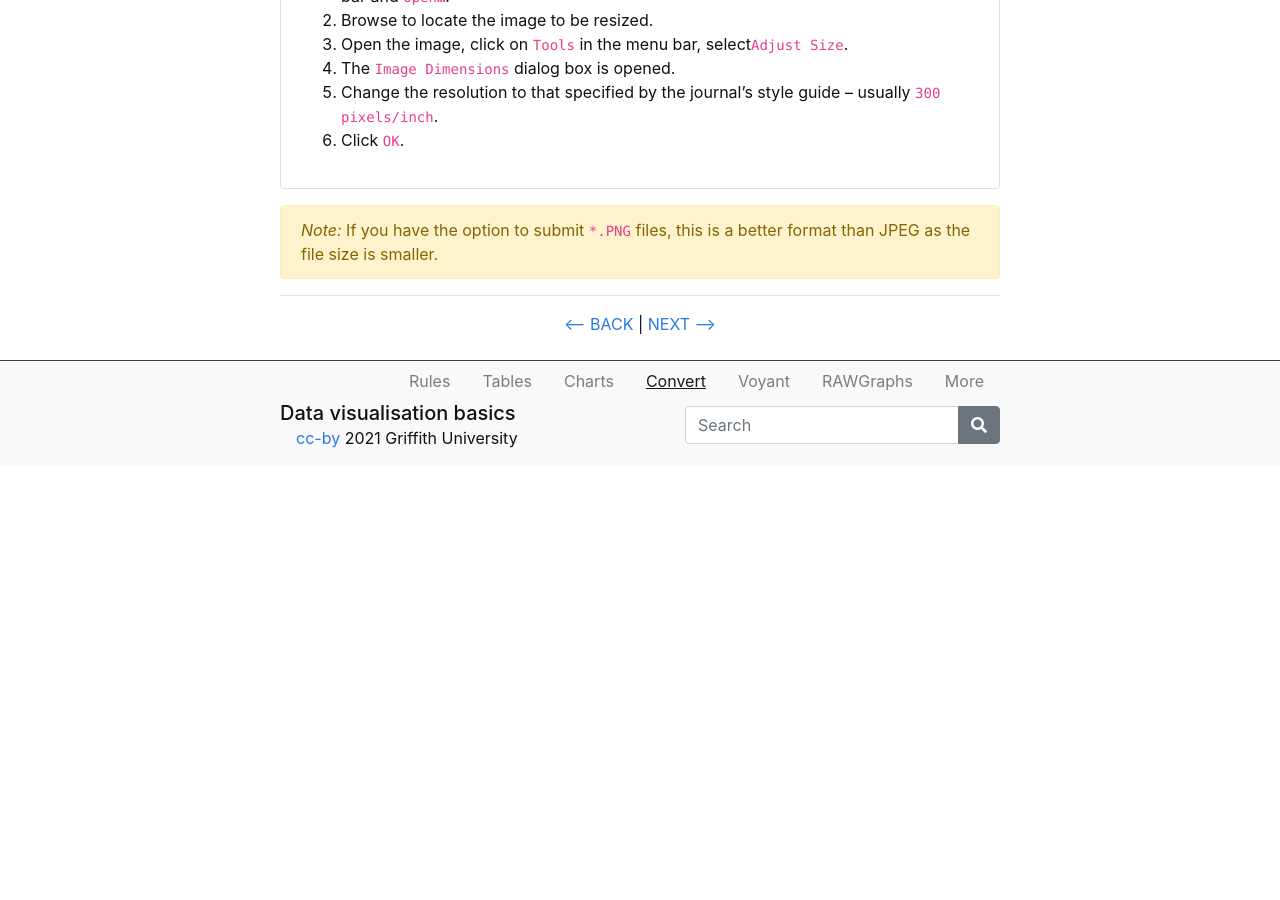
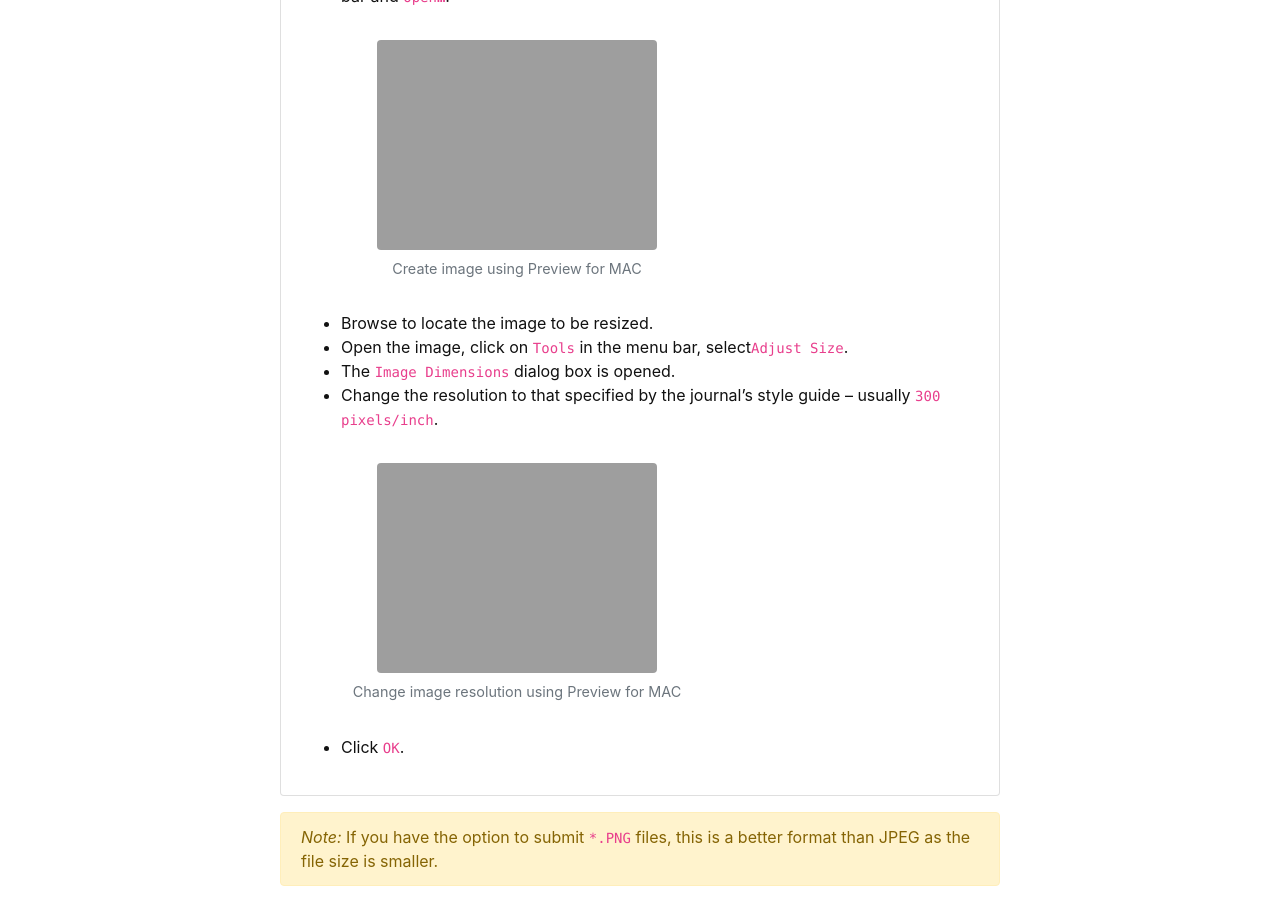
Before and after one commit to GULibrarySandbox/data-vis-basics, a Jekyll site: the page built from content/5-convert.md, in a window 1280 px wide and 900 px high, scrolled down 4755 px. Built offline with Jekyll 4.4.1, drawn with Linux system fonts in a browser that asks for light colours; before the commit the page ends 5221 px from its top, so only the background shows below that; part of the change alters nothing that is shown.

Commit message:
Update 5-convert.md

```diff
--- a/content/5-convert.md
+++ b/content/5-convert.md
@@ -74,12 +74,14 @@ OR
 {% endcapture %} {% include card.md header="Activity - Create image using PhotoPad" text=text %}
 
 {% capture text %}
-1.	Go to the application folder on Mac and open `Preview`. Then click `File` on the menu bar and `Open…`.
-2.	Browse to locate the image to be resized.
-3.	Open the image, click on `Tools` in the menu bar, select`Adjust Size`.
-4. The `Image Dimensions` dialog box is opened.
-5.	Change the resolution to that specified by the journal’s style guide – usually `300 pixels/inch`.
-6.	Click `OK`.{% endcapture %} {% include card.md header="Activity - Create image using Preview (Mac OS)" text=text %}
+- Go to the application folder on Mac and open `Preview`. Then click `File` on the menu bar and `Open…`.
+{% include figure.html img="MacPreview1.png" alt="MAC Preview software" caption="Create image using Preview for MAC" width="70%" %}
+- Browse to locate the image to be resized.
+- Open the image, click on `Tools` in the menu bar, select`Adjust Size`.
+- The `Image Dimensions` dialog box is opened.
+- Change the resolution to that specified by the journal’s style guide – usually `300 pixels/inch`.
+{% include figure.html img="MacPreview2.png" alt="MAC Preview software" caption="Change image resolution using Preview for MAC" width="70%" %}
+- Click `OK`.{% endcapture %} {% include card.md header="Activity - Create image using Preview (Mac OS)" text=text %}
 
 {% capture alert %}*Note:* If you have the option to submit `*.PNG` files, this is a better format than JPEG as the file size is smaller.
 {% endcapture %}
```
